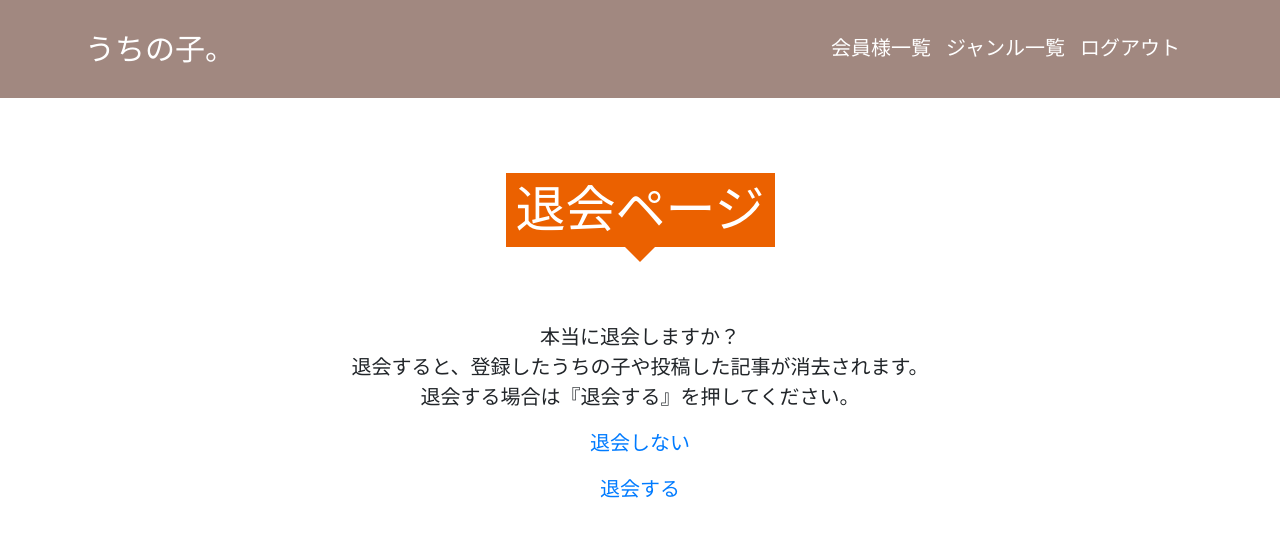
After one commit to hikarioka929/Uchinoko, a Rails app: page /users/1/confirm in a window 1280 px wide. The commit adds this page. Shown: the top 537 px of the page. Run offline with Rails 7, Linux system fonts and the light colour scheme; a user stored in the database is signed in; style sheets or scripts are compiled from the project's sources; parts of the project's set-up code (start-up, migrations or seed data) failed here and were passed over; some libraries are stand-ins or nearby versions; some web fonts are replaced.

Commit message:
finish logical delete user

```diff
--- a/app/controllers/users_controller.rb
+++ b/app/controllers/users_controller.rb
@@ -1,5 +1,5 @@
 class UsersController < ApplicationController
-    before_action :authenticate_user!, except: [:index]
+    before_action :authenticate_user!, except: [:index, :cancel_done]
     before_action :authenticate_admin!, only: [:index]
 
     def show
@@ -25,11 +25,18 @@ class UsersController < ApplicationController
         @users = User.all
     end
 
-    # def confirm
-    # end
+    def confirm
+        @user = User.find(params[:id])
+    end
 
-    # def cancel
-    # end
+    def cancel
+        @user = User.find(params[:id])
+        @user.destroy
+        redirect_to cancel_done_users_path
+    end
+
+    def cancel_done
+    end
 
     def pets_index
         @user = User.find(params[:id])
--- /dev/null
+++ b/app/views/users/confirm.html.erb
@@ -0,0 +1,13 @@
+<div class="container contain2">
+    <div class="hukidasi">
+        <h1>退会ページ</h1>
+
+        <p>
+            本当に退会しますか？<br>
+            退会すると、登録したうちの子や投稿した記事が消去されます。<br>
+            退会する場合は『退会する』を押してください。
+        </p>
+        <p><%= link_to "退会しない", user_path(@user) %></p>
+        <p><%= link_to "退会する", cancel_user_path(@user), method: :delete %></p>
+    </div>
+</div>
--- a/app/views/users/edit.html.erb
+++ b/app/views/users/edit.html.erb
@@ -18,5 +18,7 @@
 
         <%= f.submit "更新する" %>
         <% end %>
+
+        <%= link_to "退会する", confirm_user_path(@user) %>
     </div>
 </div>
--- a/config/routes.rb
+++ b/config/routes.rb
@@ -21,6 +21,11 @@ end
       get 'pets' => 'users#pets_index'
       get 'followers'
       get 'followings'
+      get 'confirm'
+      delete 'cancel'
+    end
+    collection do
+      get 'cancel_done'
     end
     resource :relationships, only: [:create,:destroy]
   end
```
Also changed, not shown: app/views/users/cancel_done.html.erb (added, +13 -0 lines), db/development.sqlite3, 2 other files.
